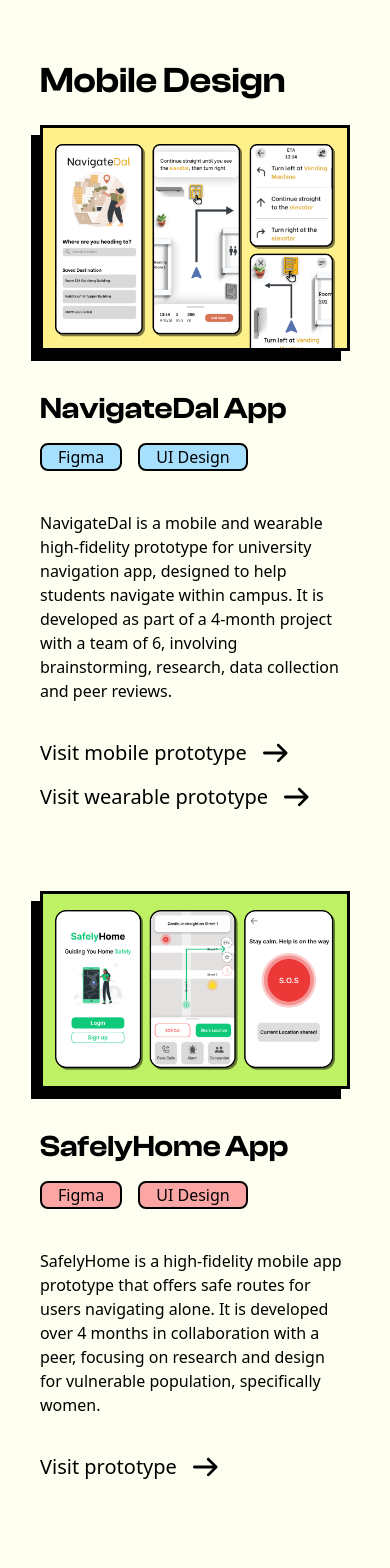
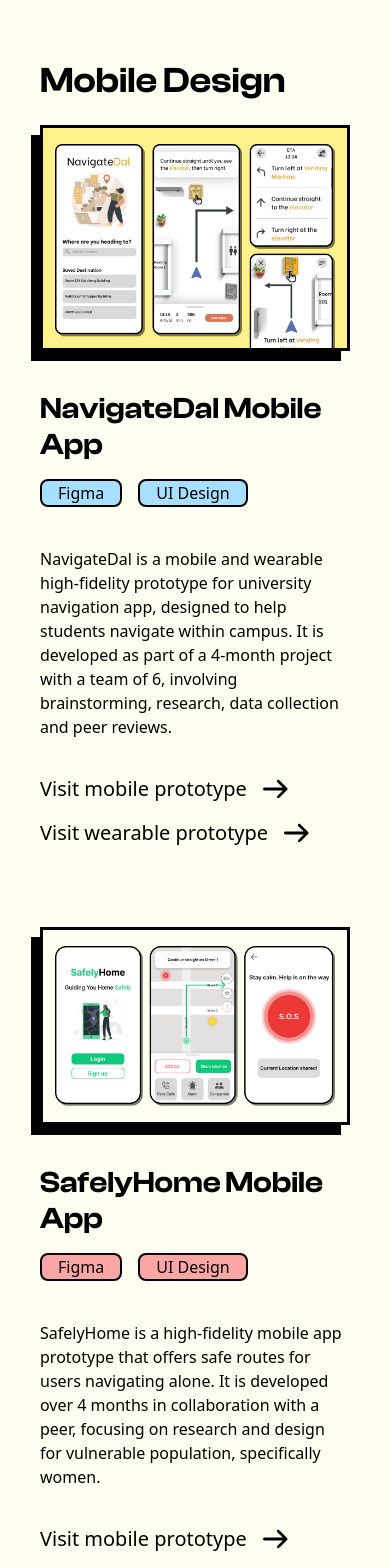
Before and after one commit to ltieu12/my-portfolio, a React (Create React App) app: page /projects in a window 390 px wide. Shown: the part 2600-4168 px from the top of the page. Built offline with nearby package versions, Linux system fonts and the light colour scheme.

Commit message:
Add MobileCard component for reusability

```diff
--- /dev/null
+++ b/src/components/project-cards/MobileCard.jsx
@@ -0,0 +1,58 @@
+import ProjectKeywords from "../ProjectKeywords";
+import { Arrow } from "../Arrow";
+
+const MobileCard = ({title, description, projectBgColor, keywords, kwBgColor, imgSrc, mobilePrototypeLink, wearablePrototypeLink, isReverse}) => {
+    return (
+        <>
+            {isReverse ? (
+                <div className='container mx-auto px-10 lg:px-24 mb-20 lg:mb-32 flex flex-col-reverse lg:flex-row justify-start items-start lg:justify-between lg:items-center gap-10'>
+                    <div className="lg:w-1/2 text-left space-y-4">
+                        <h3 className="text-3xl font-Clash font-semibold">{title}</h3>
+                        <ProjectKeywords bgColor={kwBgColor} keywords={keywords} />
+                        <p>{description}</p>
+                        <a href={mobilePrototypeLink} target="_blank" className="text-xl md:text-2xl inline-block pt-5 inline-flex items-center gap-2 hover:underline" rel="noreferrer">Visit mobile prototype
+                            <Arrow />
+                        </a>
+                        <br />
+                        {wearablePrototypeLink && (
+                            <a href={wearablePrototypeLink} target="_blank" className="text-xl md:text-2xl inline-flex items-center gap-2 hover:underline" rel="noreferrer">Visit wearable prototype
+                                <Arrow />
+                            </a>
+                        )}
+                    </div>
+
+                    <div className="lg:max-w-1/2 text-left space-y-5">
+                        <div className={`bg-${projectBgColor} max-w-max px-3 md:px-5 py-4 shadow-dark-shadow-lg-left lg:shadow-dark-shadow-lg border-3 border-black`}>
+                            <img src={imgSrc} alt={title}></img>
+                        </div>
+                    </div>
+                </div>
+            ) : (
+                <div className='container mx-auto px-10 lg:px-24 mb-20 lg:mb-32 lg:flex lg:flex-row justify-between items-center gap-10'>
+                    <div className="lg:max-w-1/2 text-left space-y-5">
+                        <div className={`bg-${projectBgColor} max-w-max px-3 md:px-5 pt-4 shadow-dark-shadow-lg-left border-3 border-black`}>
+                            <img src={imgSrc} alt={title}></img>
+                        </div>
+                    </div>
+
+                    <div className="lg:w-1/2 mt-10 lg:mt-0 text-left space-y-4">
+                        <h3 className="text-3xl font-Clash font-semibold">{title}</h3>
+                        <ProjectKeywords bgColor={kwBgColor} keywords={keywords} />
+                        <p>{description}</p>
+                        <a href={mobilePrototypeLink} target="_blank" className="text-xl md:text-2xl pt-5 inline-flex items-center gap-2 hover:underline" rel="noreferrer">Visit mobile prototype
+                            <Arrow />
+                        </a>
+                        <br />
+                        {wearablePrototypeLink && (
+                            <a href={wearablePrototypeLink} target="_blank" className="text-xl md:text-2xl inline-flex items-center gap-2 hover:underline" rel="noreferrer">Visit wearable prototype
+                                <Arrow />
+                            </a>
+                        )}
+                    </div>
+                </div>
+            )}
+        </>
+    )
+}
+
+export default MobileCard;
--- a/src/pages/ProjectsPage.jsx
+++ b/src/pages/ProjectsPage.jsx
@@ -1,7 +1,6 @@
-import { Arrow } from "../components/Arrow";
 import ImageSlider from "../components/ImageSlider";
+import MobileCard from "../components/project-cards/MobileCard";
 import WebCard from "../components/project-cards/WebCard";
-import ProjectKeywords from "../components/ProjectKeywords";
 
 export const ProjectsPage = () => {
     return (
@@ -50,43 +49,27 @@
                 <h2 className="text-4xl font-Clash font-semibold text-left mt-14 mb-6">Mobile Design</h2>
             </div>
 
-            <div className='container mx-auto px-10 lg:px-24 mb-20 lg:mb-32 lg:flex lg:flex-row justify-between items-center gap-10'>
-                <div className="lg:max-w-1/2 text-left space-y-5">
-                    <div className="bg-yellow-200 max-w-max px-3 md:px-5 pt-4 shadow-dark-shadow-lg-left border-3 border-black">
-                        <img src="/projects-img/NavigateDal.png" alt="NavigateDal mobile design"></img>
-                    </div>
-                </div>
+            <MobileCard
+                title="NavigateDal Mobile App"
+                description="NavigateDal is a mobile and wearable high-fidelity prototype for university navigation app, designed to help students navigate within campus. It is developed as part of a 4-month project with a team of 6, involving brainstorming, research, data collection and peer reviews."
+                projectBgColor="yellow-200"
+                imgSrc="/projects-img/NavigateDal.png"
+                keywords={["Figma", "UI Design"]}
+                kwBgColor="bg-custom-baby-blue"
+                mobilePrototypeLink="https://www.figma.com/proto/l8sXVSwaS0EB9phDbVE6Mx/NavigateDal-Prototype?node-id=2-3&p=f&t=faBlDwZvTmIhtKcm-1&scaling=scale-down&content-scaling=fixed&page-id=0%3A1&starting-point-node-id=2%3A3&show-proto-sidebar=1"
+                wearablePrototypeLink="https://www.figma.com/proto/l8sXVSwaS0EB9phDbVE6Mx/NavigateDal-Prototype?node-id=162-34&p=f&t=bnlA8NPzAi9KWwOj-1&scaling=scale-down&content-scaling=fixed&page-id=162%3A33"
+            />
 
-                <div className="lg:w-1/2 mt-10 lg:mt-0 text-left space-y-4">
-                    <h3 className="text-3xl font-Clash font-semibold">NavigateDal App</h3>
-                    <ProjectKeywords bgColor="bg-custom-baby-blue" keywords={["Figma", "UI Design"]} />
-                    <p>NavigateDal is a mobile and wearable high-fidelity prototype for university navigation app, designed to help students navigate within campus. It is developed as part of a 4-month project with a team of 6, involving brainstorming, research, data collection and peer reviews.</p>
-                    <a href="https://www.figma.com/proto/l8sXVSwaS0EB9phDbVE6Mx/NavigateDal-Prototype?node-id=2-3&p=f&t=faBlDwZvTmIhtKcm-1&scaling=scale-down&content-scaling=fixed&page-id=0%3A1&starting-point-node-id=2%3A3&show-proto-sidebar=1" target="_blank" className="text-xl md:text-2xl pt-5 inline-flex items-center gap-2 hover:underline" rel="noreferrer">Visit mobile prototype
-                        <Arrow />
-                    </a>
-                    <br />
-                    <a href="https://www.figma.com/proto/l8sXVSwaS0EB9phDbVE6Mx/NavigateDal-Prototype?node-id=162-34&p=f&t=bnlA8NPzAi9KWwOj-1&scaling=scale-down&content-scaling=fixed&page-id=162%3A33" target="_blank" className="text-xl md:text-2xl inline-flex items-center gap-2 hover:underline" rel="noreferrer">Visit wearable prototype
-                        <Arrow />
-                    </a>
-                </div>
-            </div>
-
-            <div className='container mx-auto px-10 lg:px-24 mb-20 lg:mb-32 flex flex-col-reverse lg:flex-row justify-start items-start lg:justify-between lg:items-center gap-10'>
-                <div className="lg:w-1/2 text-left space-y-4">
-                    <h3 className="text-3xl font-Clash font-semibold">SafelyHome App</h3>
-                    <ProjectKeywords bgColor="bg-red-300" keywords={["Figma", "UI Design"]} />
-                    <p>SafelyHome is a high-fidelity mobile app prototype that offers safe routes for users navigating alone. It is developed over 4 months in collaboration with a peer, focusing on research and design for vulnerable population, specifically women.</p>
-                    <a href="https://www.figma.com/proto/o1zN2dlLb7cmTb3UQ26YRY/SafelyHome-Design?node-id=31-547&p=f&t=5xbL6P1IEwXCIF5c-0&scaling=scale-down&content-scaling=fixed&page-id=0%3A1&starting-point-node-id=31%3A547" target="_blank" className="text-xl md:text-2xl inline-block pt-5 inline-flex items-center gap-2 hover:underline" rel="noreferrer">Visit prototype
-                        <Arrow />
-                    </a>
-                </div>
-
-                <div className="lg:max-w-1/2 text-left space-y-5">
-                    <div className="bg-lime-300 max-w-max px-3 md:px-5 py-4 shadow-dark-shadow-lg-left lg:shadow-dark-shadow-lg border-3 border-black">
-                        <img src="/projects-img/SafelyHome.png" alt="SafelyHome mobile design"></img>
-                    </div>
-                </div>
-            </div>
+            <MobileCard
+                title="SafelyHome Mobile App"
+                description="SafelyHome is a high-fidelity mobile app prototype that offers safe routes for users navigating alone. It is developed over 4 months in collaboration with a peer, focusing on research and design for vulnerable population, specifically women."
+                projectBgColor="lime-300"
+                imgSrc="/projects-img/SafelyHome.png"
+                keywords={["Figma", "UI Design"]}
+                kwBgColor="bg-red-300"
+                mobilePrototypeLink="https://www.figma.com/proto/o1zN2dlLb7cmTb3UQ26YRY/SafelyHome-Design?node-id=31-547&p=f&t=5xbL6P1IEwXCIF5c-0&scaling=scale-down&content-scaling=fixed&page-id=0%3A1&starting-point-node-id=31%3A547"
+                isReverse
+            />
 
             {/* Coloring Section */}
             <div className="container mx-auto px-10 lg:px-24 mt-18 mb-32">
```
